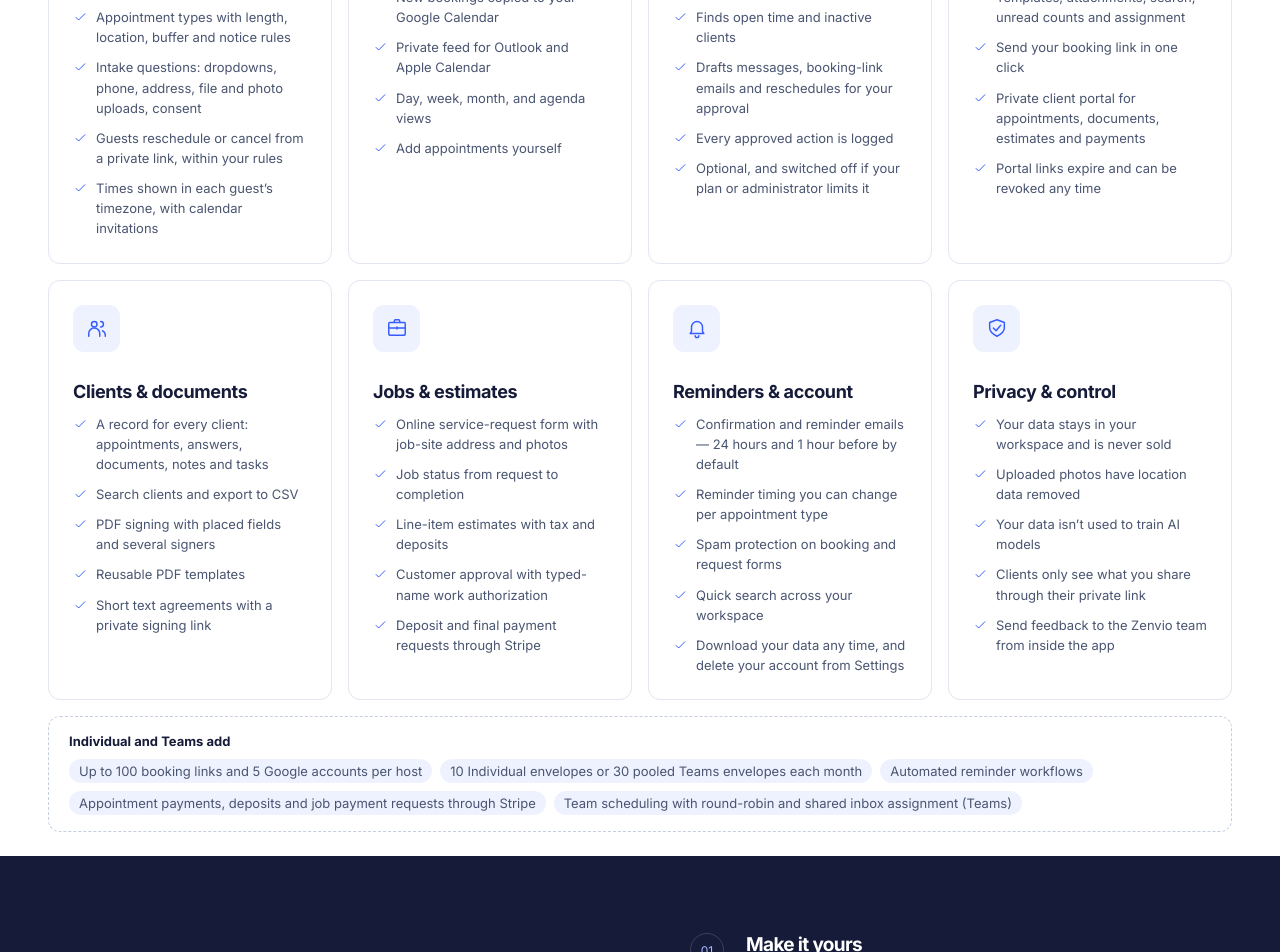
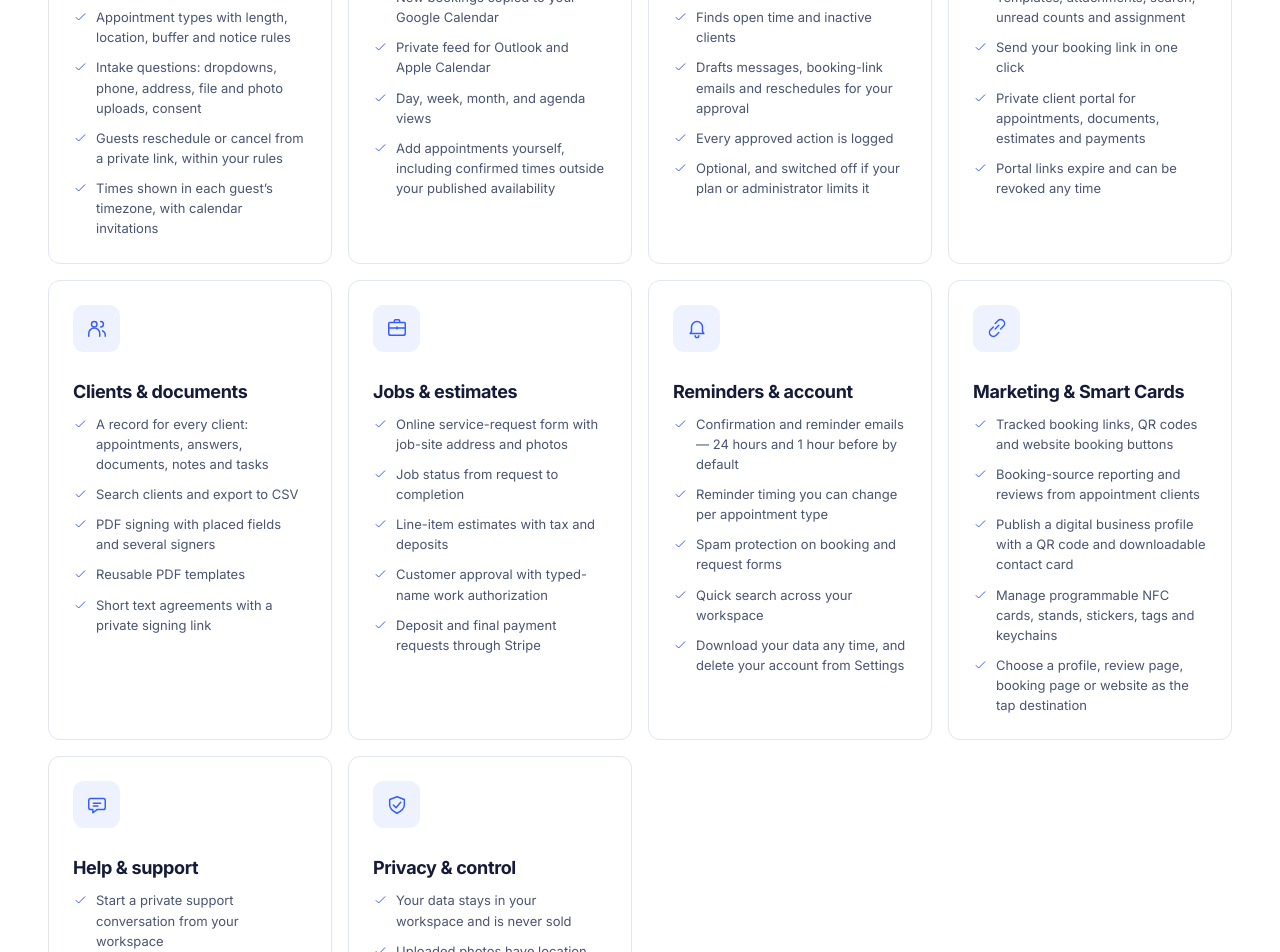
Before and after one commit to tylperry1/Zenvio, a Next.js app: page / in a window 1280 px wide. Shown: the part 3200-4152 px from the top of the page. Built offline with nearby package versions, Linux system fonts and the light colour scheme; no server answers; the database is empty.

Commit message:
Describe current Smart Cards, NFC, support and manual scheduling features on homepage

```diff
--- a/src/app/page.tsx
+++ b/src/app/page.tsx
@@ -16,12 +16,14 @@ const features = [
 ];
 const capabilities = [
     ["link", "Booking", ["Personal booking page with photo, cover image, logo, links and your brand color", "Appointment types with length, location, buffer and notice rules", "Intake questions: dropdowns, phone, address, file and photo uploads, consent", "Guests reschedule or cancel from a private link, within your rules", "Times shown in each guest’s timezone, with calendar invitations"]],
-    ["calendar", "Calendar", ["Google Calendar busy times checked before slots are offered", "New bookings copied to your Google Calendar", "Private feed for Outlook and Apple Calendar", "Day, week, month, and agenda views", "Add appointments yourself"]],
+    ["calendar", "Calendar", ["Google Calendar busy times checked before slots are offered", "New bookings copied to your Google Calendar", "Private feed for Outlook and Apple Calendar", "Day, week, month, and agenda views", "Add appointments yourself, including confirmed times outside your published availability"]],
     ["sparkles", "Zenvio Assistant", ["Answers questions about appointments, clients, documents and jobs", "Finds open time and inactive clients", "Drafts messages, booking-link emails and reschedules for your approval", "Every approved action is logged", "Optional, and switched off if your plan or administrator limits it"]],
     ["message", "Messaging & client portal", ["One inbox for email, portal replies and internal notes", "Templates, attachments, search, unread counts and assignment", "Send your booking link in one click", "Private client portal for appointments, documents, estimates and payments", "Portal links expire and can be revoked any time"]],
     ["users", "Clients & documents", ["A record for every client: appointments, answers, documents, notes and tasks", "Search clients and export to CSV", "PDF signing with placed fields and several signers", "Reusable PDF templates", "Short text agreements with a private signing link"]],
     ["briefcase", "Jobs & estimates", ["Online service-request form with job-site address and photos", "Job status from request to completion", "Line-item estimates with tax and deposits", "Customer approval with typed-name work authorization", "Deposit and final payment requests through Stripe"]],
     ["bell", "Reminders & account", ["Confirmation and reminder emails — 24 hours and 1 hour before by default", "Reminder timing you can change per appointment type", "Spam protection on booking and request forms", "Quick search across your workspace", "Download your data any time, and delete your account from Settings"]],
+    ["link", "Marketing & Smart Cards", ["Tracked booking links, QR codes and website booking buttons", "Booking-source reporting and reviews from appointment clients", "Publish a digital business profile with a QR code and downloadable contact card", "Manage programmable NFC cards, stands, stickers, tags and keychains", "Choose a profile, review page, booking page or website as the tap destination"]],
+    ["message", "Help & support", ["Start a private support conversation from your workspace", "Keep support replies and attachments together", "Get an email notification when the support team replies", "Search the Help Center for setup and product guidance", "Share product suggestions and report issues from the app"]],
     ["shield", "Privacy & control", ["Your data stays in your workspace and is never sold", "Uploaded photos have location data removed", "Your data isn’t used to train AI models", "Clients only see what you share through their private link", "Send feedback to the Zenvio team from inside the app"]],
 ] as const;
 const withPackages = ["Up to 100 booking links and 5 Google accounts per host", "10 Individual envelopes or 30 pooled Teams envelopes each month", "Automated reminder workflows", "Appointment payments, deposits and job payment requests through Stripe", "Team scheduling with round-robin and shared inbox assignment (Teams)"];
@@ -37,6 +39,8 @@ const faqs = [
     ["Can guests reschedule or cancel on their own?", "Yes. Every confirmation includes a private link where guests can pick a new time or cancel. You decide how much notice they must give for each appointment type."],
     ["Who owns my data?", "You do. Download everything in your workspace from Settings at any time, and delete your account there yourself. Accounts that hold payment or signed-document records are closed through support, so those records stay available to the people who need them."],
     ["Does Zenvio work for teams?", "Yes. The Teams package is $49.99 a month for three seats, plus $9.99 for each additional seat. Owners and managers invite staff, share booking pages and the inbox, and assign appointments fairly with round-robin. Clients and signers never need a seat."],
+    ["Can I use NFC products for bookings and reviews?", "Yes. Manage programmable NFC products in your workspace and choose whether a tap opens your published profile, review page, booking page or another HTTPS website. Write the supplied tap link to your compatible product with an NFC-writing app. Physical products and encoding are managed separately."],
+    ["How do I get help?", "Open Zenvio support in your workspace to start a private conversation, share an attachment and follow replies. You can also search the Help Center. If the team is away, leave a message and watch for an email when they reply."],
     ["Can I try it before creating an account?", "Yes. The interactive demo lets you explore the workspace and booking flow using sample data stored in your browser. Demo bookings are not real appointments."],
 ];
 export const dynamic="force-dynamic";
```
